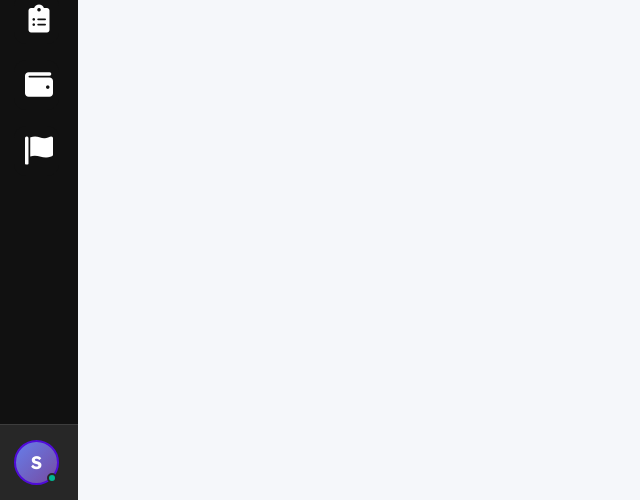
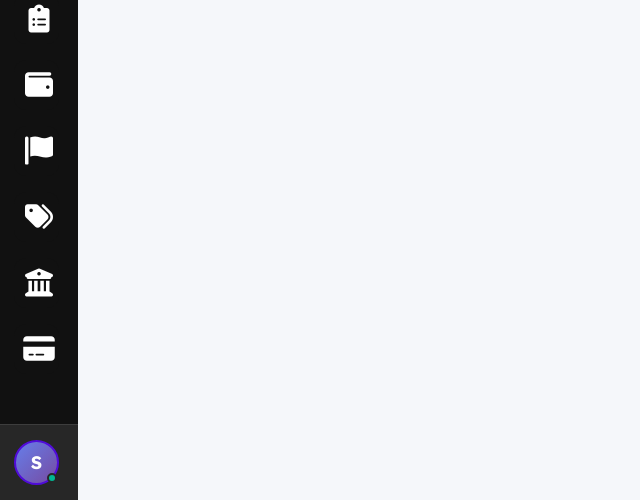
Before and after one commit to Silvaskrtt/ledger, a Django app: page /budget/ in a window 1280 px wide. Shown: the part 300-800 px from the top of the page, without its empty margins (0-640 px from the left). Run offline with Django 5.2, Linux system fonts and the light colour scheme; the visitor is signed in with stand-in values (Sample User, id 1); data that the repository does not hold is empty.

Commit message:
feat: Added new itens the sidebar.

```diff
--- a/frontend/templates/sidebar/sidebar.html
+++ b/frontend/templates/sidebar/sidebar.html
@@ -1,12 +1,16 @@
 <!-- frontend/templates/sidebar/sidebar.html -->
 {% load static %}
 
+<!-- =============== SIDEBAR =============== -->
 <div class="sidebar">
+
+    <!-- Logo Section -->
     <div class="logo-details">
         <div class="logo_name">Ledger<br>System Finance</div>
         <button class="bx bx-menu" id="btn"></button>
     </div>
 
+    <!-- Search Section -->
     <ul class="nav-list">
         <li class="search-container">
             <i class='bx bx-search'></i>
@@ -52,6 +56,30 @@
                 <span class="links_name">Metas</span>
             </a>
             <span class="tooltip">Metas Financeiras</span>
+        </li>
+
+        <li>
+            <a href="#">
+                <i class='fa-solid fa-tags'></i>
+                <span class="links_name">Categorias</span>
+            </a>
+            <span class="tooltip">Categorias</span>
+        </li>
+
+        <li>
+            <a href="#">
+                <i class='fa-solid fa-building-columns'></i>
+                <span class="links_name">Contas</span>
+            </a>
+            <span class="tooltip">Contas</span>
+        </li>
+
+        <li>
+            <a href="{% url 'credit-cards' %}">
+                <i class='fa-solid fa-credit-card'></i>
+                <span class="links_name">Cartões</span>
+            </a>
+            <span class="tooltip">Cartões</span>
         </li>
     </ul>
 
```
